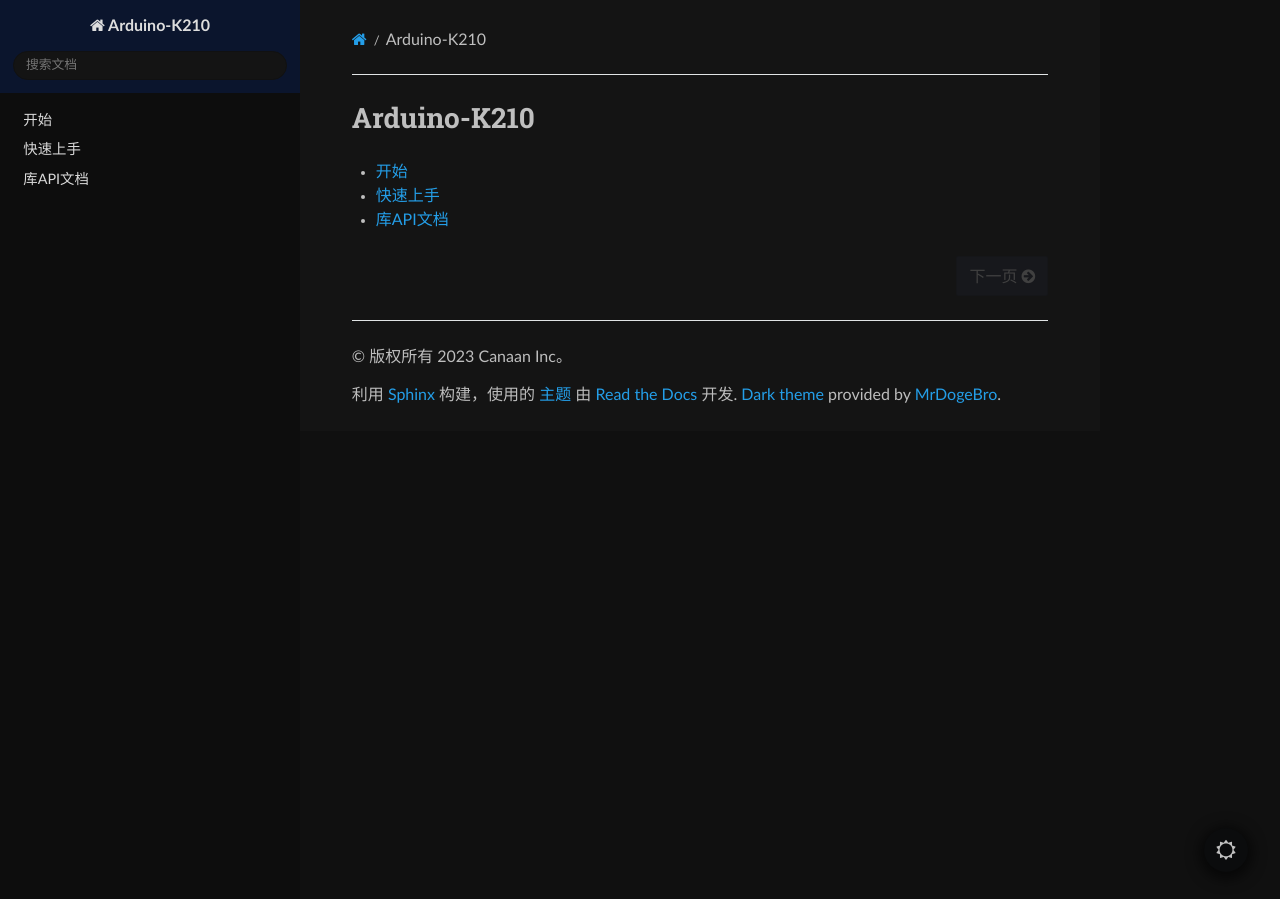
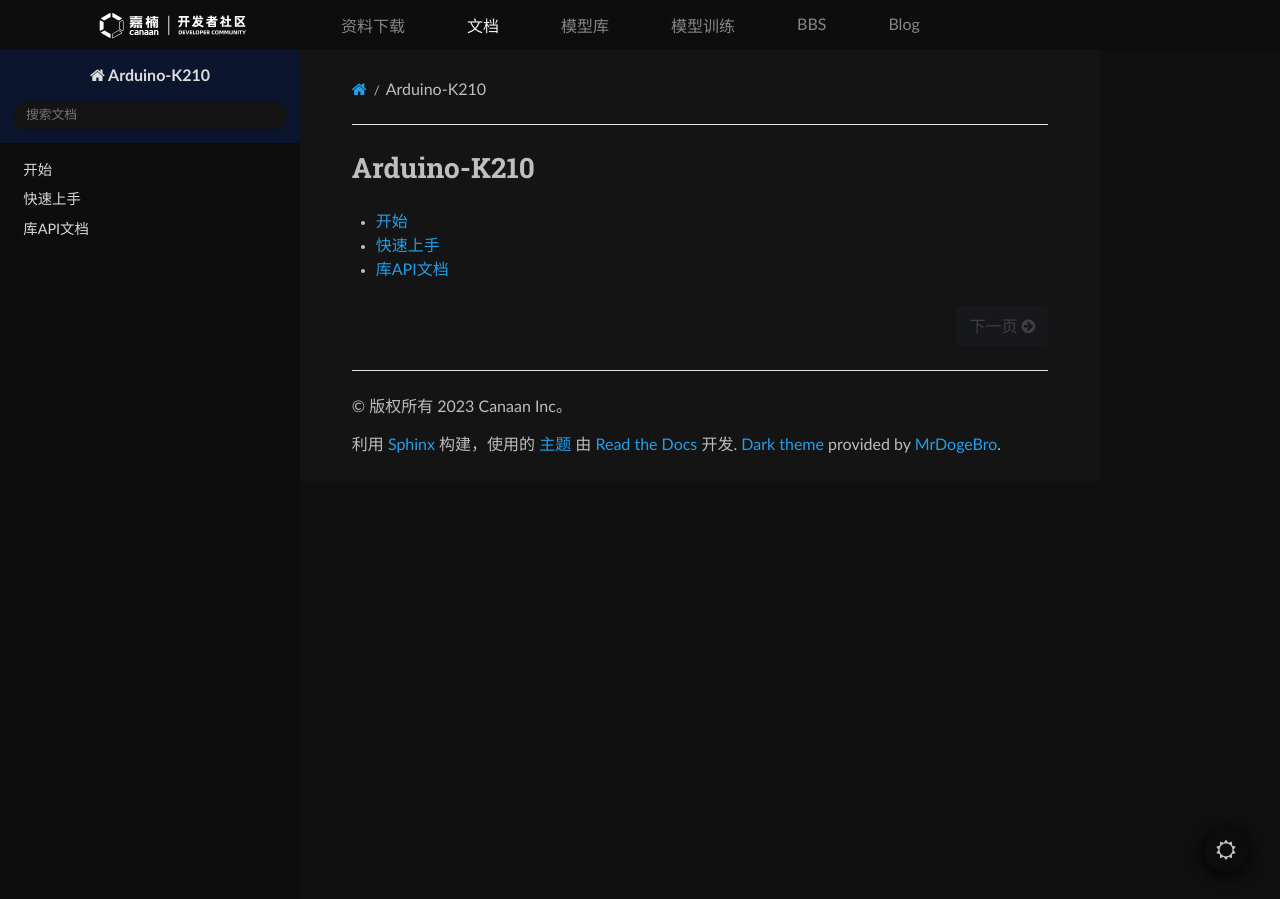
Before and after one commit to kendryte/arduino-k210, a Sphinx documentation site: the page built from docs/source/index.rst, in a window 1280 px wide and 900 px high. Built offline with Sphinx 7.4.7 and the Read the Docs theme 2.0.0, drawn with Linux system fonts in a browser that asks for light colours.

Commit message:
add topbar
Signed-off-by: 黄子懿 <huangziyi@canaan-creative.com>

```diff
--- /dev/null
+++ b/docs/source/_static/topbar.css
@@ -0,0 +1,171 @@
+/* Customize for top bar (testing and outdated docs)*/
+
+.wy-nav-side
+{
+    margin-top: 50px !important;
+}
+
+.wy-nav-content-wrap
+{
+    margin-top: 50px !important;
+}
+
+/* The navigation bar */
+nav.navbar {
+    z-index: 3;
+    overflow: hidden;
+    background-color: #333;
+    position: fixed; /* Set the navbar to fixed position */
+    top: 0; /* Position the navbar at the top of the page */
+    width: 100%; /* Full width */
+}
+
+/* Links inside the navbar */
+nav.navbar a {
+    float: left;
+    display: block;
+    color: rgba(255,255,255,0.5);
+    text-align: center;
+    padding: 14px 16px;
+    text-decoration: none;
+    text-wrap: nowrap;
+}
+
+.jn_container-view {
+    width: 100%;
+    height: 50px;
+    background: #0d0d0d;
+    position: fixed;
+    left: 0;
+    top: 0;
+    z-index: 1501;
+}
+
+.jn_menu-container {
+    width: 100%;
+    max-width: 1100px;
+    height: 50px;
+    align-items: center;
+    margin: 0 auto;
+    display: flex;
+    position: relative
+}
+
+.jn_menu-container .logo {
+    width: 157px;
+    height: 28px;
+    background: url(img/logo.2f7049e2.svg) no-repeat 100%;
+    background-size: auto 100%;
+}
+
+.jn_menu-container .menu-list {
+    display: flex;
+    height: 100%;
+    font-size: 16px;
+    color: rgba(255,255,255,0.4);
+    margin-left: 78px;
+    max-width: 506px;
+}
+
+.menu-list .menu-item {
+    margin-right: 30px;
+    height: 100%;
+    cursor: pointer;
+    display: flex;
+    align-items: center;
+}
+
+@media (max-width: 768px) {
+    .logo {
+        display: none;
+    }
+
+    .menu-list .menu-item {
+        margin-right: 0;
+    }
+
+    .jn_menu-container .menu-list {
+        margin-left: 0;
+        justify-content: space-around;
+        flex-grow: 1;
+    }
+
+    nav.navbar a {
+        padding: 3px;
+    }
+}
+
+.jn_menu-container .menu-item.active a {
+    color: #fff
+}
+
+.jn_menu-container .menu-item:last-child {
+    margin-right: 0
+}
+
+.jn_menu-container .active,
+.jn_menu-container .menu-item a:hover {
+    color: #fff
+}
+
+.jn_menu-container .menu-lang {
+    position: absolute;
+    right: 0;
+    top: 50%;
+    font-size: 14px;
+    color: hsla(0, 0%, 100%, .5);
+    transform: translateY(-50%)
+}
+
+.jn_menu-container .menu-lang .lang-txt {
+    height: 20px;
+    padding-right: 28px;
+    background: url(img/ch-flag.a61145a4.svg) no-repeat 100%;
+    background-size: auto 70%;
+    display: block;
+    cursor: pointer
+}
+
+.menu-doc a {
+    color: #f2f2f2 !important;
+}
+
+.model-list {
+    position: absolute;
+    top: 50px;
+    background: #0d0d0d;
+    display: none;
+    cursor: pointer;
+    flex-direction: column;
+}
+
+.menu-doc:hover > .model-list {
+    display: flex;
+    align-items: center;
+}
+
+.document-select {
+    padding: 10px !important;
+    color: #fff;
+    text-align: start !important;
+}
+
+.document-select:hover {
+    background-color: #249ee8 !important;
+}
+
+.expanded-menu {
+    position: relative;
+}
+.expanded-menu-container {
+    display: none;
+    flex-direction: column;
+    position: absolute;
+    top: 0;
+    right: -120px;
+    width: 120px;
+    background-color: #0d0d0d;
+}
+.expanded-menu:hover .expanded-menu-container {
+    display: flex;
+}
--- /dev/null
+++ b/docs/source/_templates/layout.html
@@ -0,0 +1,49 @@
+{% extends "sphinx_rtd_theme/layout.html" %}
+
+{%block extrabody %}
+<style>
+  /*@import url('/topbar.css');*/
+</style>
+<nav class="navbar">
+  <div class="jn_container-view">
+    <div class="jn_menu-container">
+      <span class="logo"></span>
+      <ul class="menu-list">
+        <li class="menu-item"><a href="/resource" class="menu-router">资料下载</a></li>
+        <li class="menu-item menu-doc">
+          <a class="menu-router">文档</a>
+          <div class="model-list">
+            <div class="document-select expanded-menu">
+              <span>K210</span>
+              <div class="expanded-menu-container">
+                <a href="/canmv/main/canmv/index.html" class="document-select">CanMV</a>
+                <a href="/arduino/index.html" class="document-select" target="_blank">Arduino</a>
+              </div>
+            </div>
+            <div class="document-select expanded-menu">
+              <span>K510</span>
+              <div class="expanded-menu-container">
+                <a href="https://github.com/kendryte/k510_docs" class="document-select" target="_blank">SDK</a>
+              </div>
+            </div>
+            <div class="document-select expanded-menu">
+              <span>K230</span>
+              <div class="expanded-menu-container">
+                <a href="https://github.com/kendryte/k230_docs" class="document-select" target="_blank">SDK</a>
+              </div>
+            </div>
+          </div>
+        </li>
+        <li class="menu-item"><a href="/model/library" class="menu-router">模型库</a></li>
+        <li class="menu-item"><a href="/model/training" class="menu-router">模型训练</a></li>
+        <li class="menu-item"><a href="/home/0" class="menu-router">BBS</a></li>
+        <li class="menu-item"><a href="/blog" class="menu-router">Blog</a></li>
+      </ul>
+      <div class="jn_phone-menu"></div>
+    </div>
+  </div>
+</nav>
+
+{{ super() }}
+
+{% endblock extrabody %}
--- a/docs/source/_templates/versions.html
+++ /dev/null
@@ -1,33 +0,0 @@
-{%- if current_version %}
-<div class="rst-versions" data-toggle="rst-versions" role="note" aria-label="versions">
-  <span class="rst-current-version" data-toggle="rst-current-version">
-    <span class="fa fa-book"> Other Versions</span>
-    v: {{ current_version.name }}
-    <span class="fa fa-caret-down"></span>
-  </span>
-  <div class="rst-other-versions">
-    {%- if versions.tags %}
-    <dl>
-      <dt>Tags</dt>
-      {%- for item in versions.tags %}
-      <dd><a href="{{ item.url }}">{{ item.name }}</a></dd>
-      {%- endfor %}
-    </dl>
-    {%- endif %}
-    {%- if versions.branches %}
-    <dl>
-      <dt>Branches</dt>
-      {%- for item in versions.branches %}
-      <dd><a href="{{ item.url }}">{{ item.name }}</a></dd>
-      {%- endfor %}
-    </dl>
-    <dl>
-      <dt>External links</dt>
-      <dd>
-        <a href="https://github.com/kendryte/arduino-k210">arduino-k210</a>
-      </dd>
-    </dl>
-    {%- endif %}
-  </div>
-</div>
-{%- endif %}
--- a/docs/source/conf.py
+++ b/docs/source/conf.py
@@ -48,7 +48,7 @@
 html_static_path = ['_static']
 
 # if want to add top nav for canann, enable this.
-# html_css_files = ['topbar.css']
+html_css_files = ['topbar.css']
 
 default_dark_mode = True
 
```
Also changed, not shown: docs/requirements.txt (added, +32 -0 lines), docs/source/_static/img/ch-flag.a61145a4.svg (added), docs/source/_static/img/logo.2f7049e2.svg (added).
